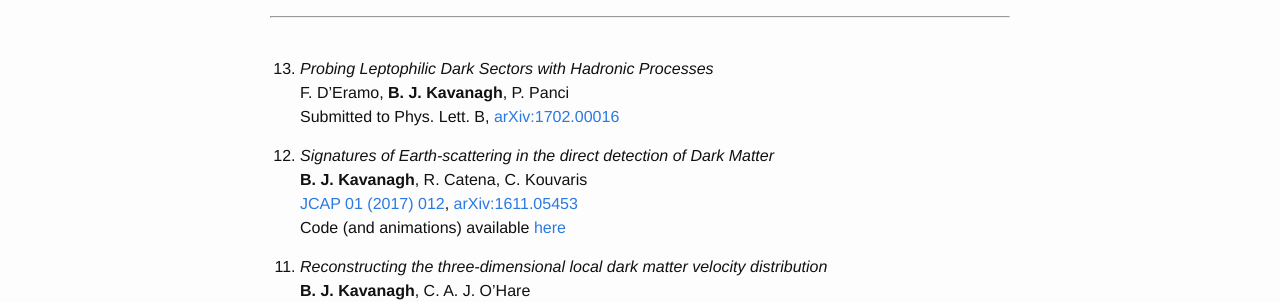
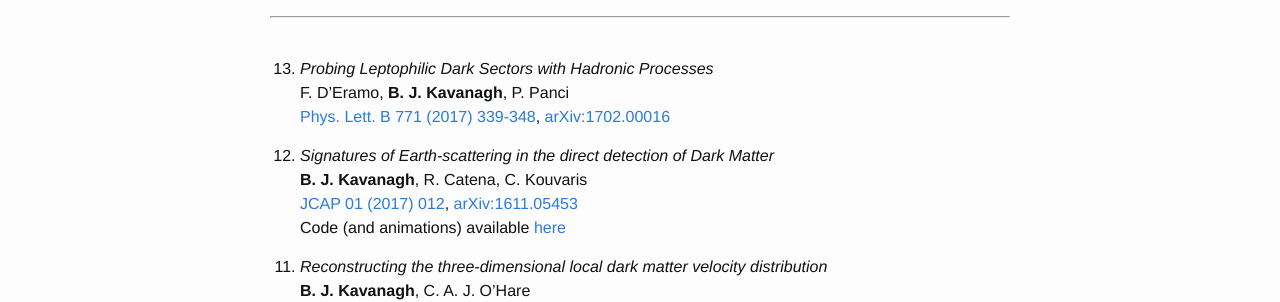
Before and after one commit to bradkav/bradkav.github.io, a Jekyll site: the page built from publications.md, in a window 1280 px wide. Shown: the part 283-585 px from the top of the page. Built offline with Jekyll 4.4.1, drawn with Linux system fonts in a browser that asks for light colours.

Commit message:
Updated PLB reference

```diff
--- a/publications.md
+++ b/publications.md
@@ -21,7 +21,7 @@ My profile on [ImpactStory](https://impactstory.org/) can be viewed [here](https
 
 13. *Probing Leptophilic Dark Sectors with Hadronic Processes*
 F. D'Eramo, **B. J. Kavanagh**, P. Panci
-Submitted to Phys. Lett. B, [arXiv:1702.00016](http://arxiv.org/abs/1702.00016)
+[Phys. Lett. B 771 (2017) 339-348](https://doi.org/10.1016/j.physletb.2017.05.063), [arXiv:1702.00016](http://arxiv.org/abs/1702.00016)
 
 12. *Signatures of Earth-scattering in the direct detection of Dark Matter*
 **B. J. Kavanagh**, R. Catena, C. Kouvaris
```
